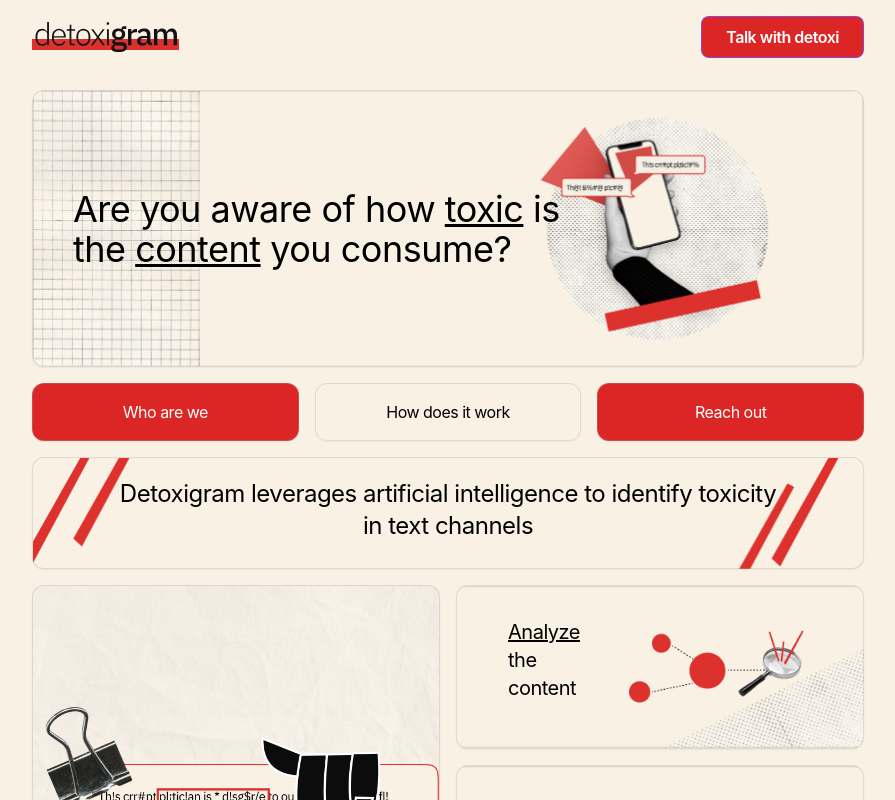
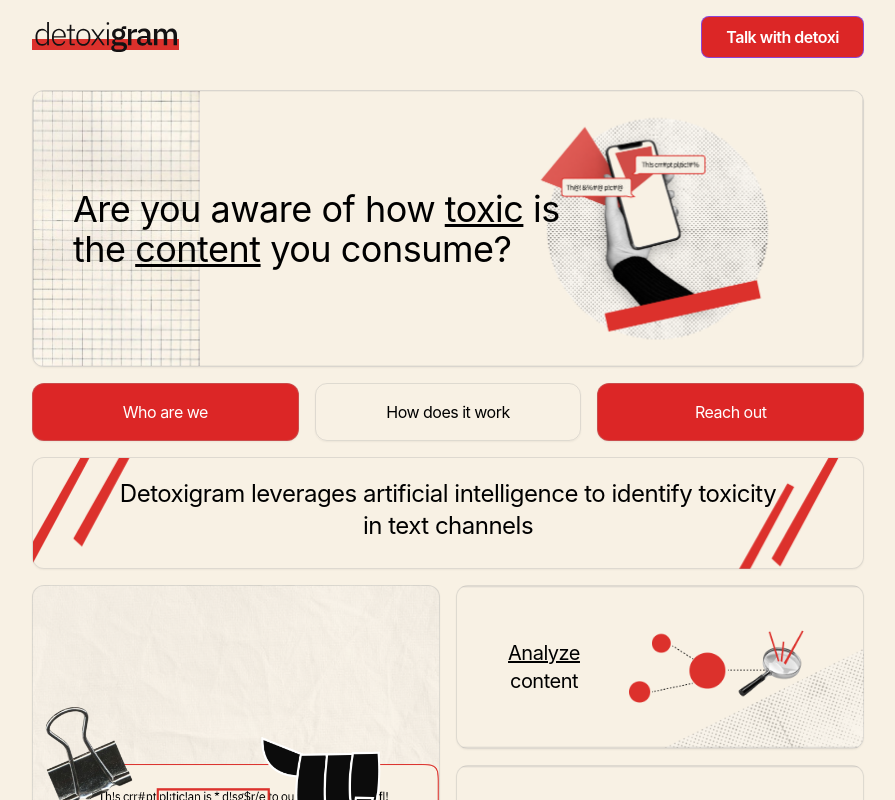
Before and after one commit to LIA-DiTella/detoxigram-landing, a Next.js app in the folder Landing-Detoxigram/: page / in a window 1280 px wide. Shown: the top 800 px of the page, without its empty margins (192-1087 px from the left). Built offline with nearby package versions, Linux system fonts and the light colour scheme.

Commit message:
centre el analize content

```diff
--- a/Landing-Detoxigram/app/page.tsx
+++ b/Landing-Detoxigram/app/page.tsx
@@ -78,14 +78,20 @@
                 <motion.div initial="hidden" animate="show" variants={variants} className="col-span-6 sm:col-span-3 md:col-span-3">
                 <div className="flex flex-wrap w-full h-full md:h-full content-start bg-[url('/analyze.png')] bg-cover bg-center bg-no-repeat relative aspect-square md:aspect-auto px-8 py-8 border border-neutral-400/30 rounded-xl shadow-sm overflow-hidden items-center">
                     <div className="relative h-full w-full flex flex-col justify-center items-center">
-                            <div className="content flex flex-col sm:flex-row gap-4 sm:gap-10 text-black justify-center md:max-w-64 relative z-10">
-                                <h2 className="text-xl sm:text-3xl md:text-xl mb-0 w-full sm:w-3/4 text-center sm:text-left"><span className="underline">Analyze</span> the content</h2>
+                        <div className="content flex flex-col sm:flex-row gap-4 sm:gap-10 text-black justify-center md:max-w-64 relative z-10 h-full items-center">
+                            <div className="flex flex-col justify-center items-center w-full h-full">
+                                <h2 className="text-xl sm:text-3xl md:text-xl mb-0 w-full text-center">
+                                    <span className="underline block">Analyze</span>
+                                    <span className="block">content</span>
+                                </h2>
+                            </div>
                             <img src="/Lupa.png" alt="Lupa" className="w-full sm:w-9/12 h-auto" />
                         </div>
                     <div className="image-container absolute flex bottom-0">
                 </div>
             </div>
             </div>
+
                 </motion.div>
                 {/* Div Número 3 */}
                 <motion.div initial="hidden" animate="show" variants={variants} className="col-span-6 sm:col-span-3 md:col-span-3">
```
Lines whose indentation alone changed are shown as unchanged.
